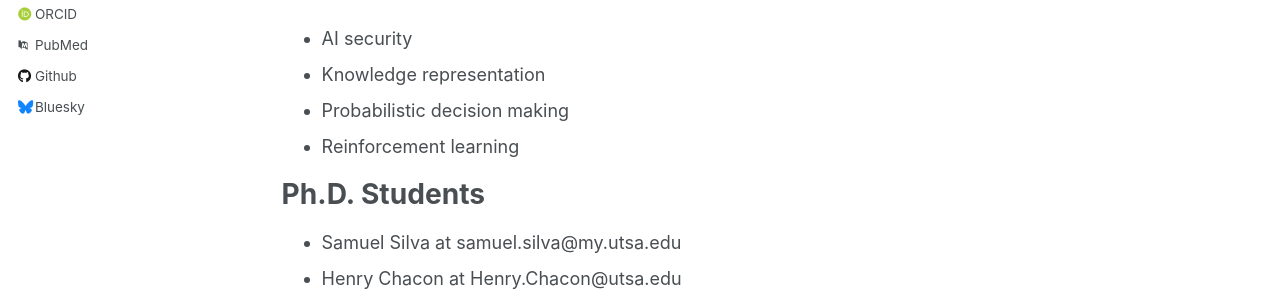
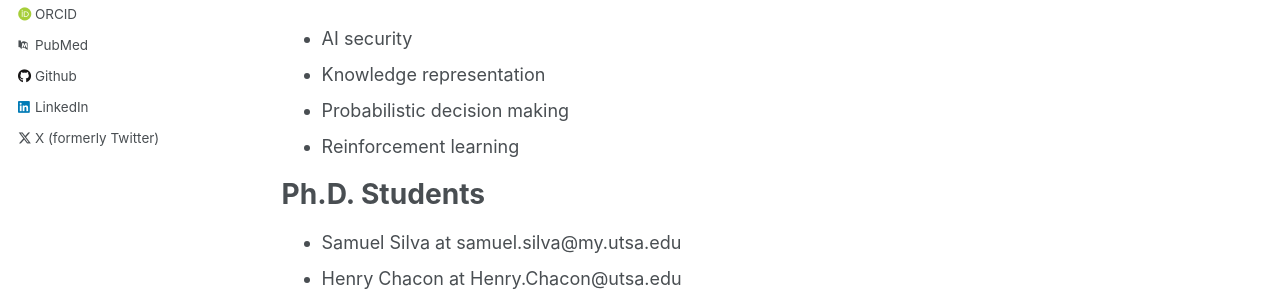
Before and after one commit to vohongthinh2011/PeymanNajafirad, a Jekyll site: the page built from _pages/about.md, in a window 1280 px wide. Shown: the part 590-881 px from the top of the page. Built offline with Jekyll 4.4.1, drawn with Linux system fonts in a browser that asks for light colours; some web fonts are replaced; part of the change alters nothing that is shown.

Commit message:
Update _config.yml

```diff
--- a/_config.yml
+++ b/_config.yml
@@ -48,7 +48,7 @@ author:
   stackoverflow    : # User number or user number and name (i.e., use "1" or "1/jeff-atwood")
 
   # Social media
-  bluesky          : "bsky.app" # Replace this with you Bluesky username
+  bluesky          : # Username"bsky.app" # Replace this with you Bluesky username
   facebook         : # Username
   flickr           : # Username
   foursquare       : # Username
@@ -57,7 +57,7 @@ author:
   keybase          : # Username
   instagram        : # Username
   lastfm           : # Username
-  linkedin         : # Username
+  linkedin         : "https://www.linkedin.com/" # Username
   mastodon         : # URL
   medium           : # URL
   pinterest        : # Username
@@ -65,7 +65,7 @@ author:
   steam            : # Username
   telegram         : # URL
   tumblr           : # Username
-  twitter          : # Username for X / Twitter
+  twitter          : "https://x.com/" # Username for X / Twitter
   vine             : # Username
   weibo            : # Username
   wikipedia        : # Username
```
